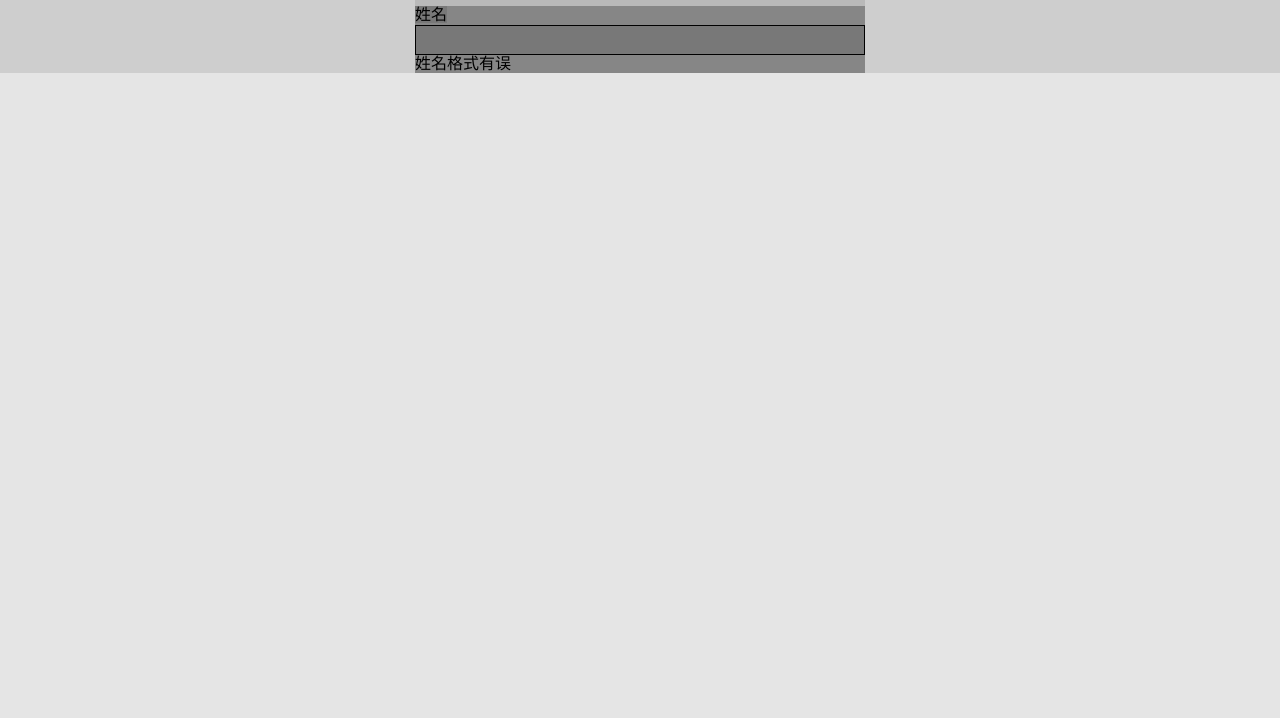
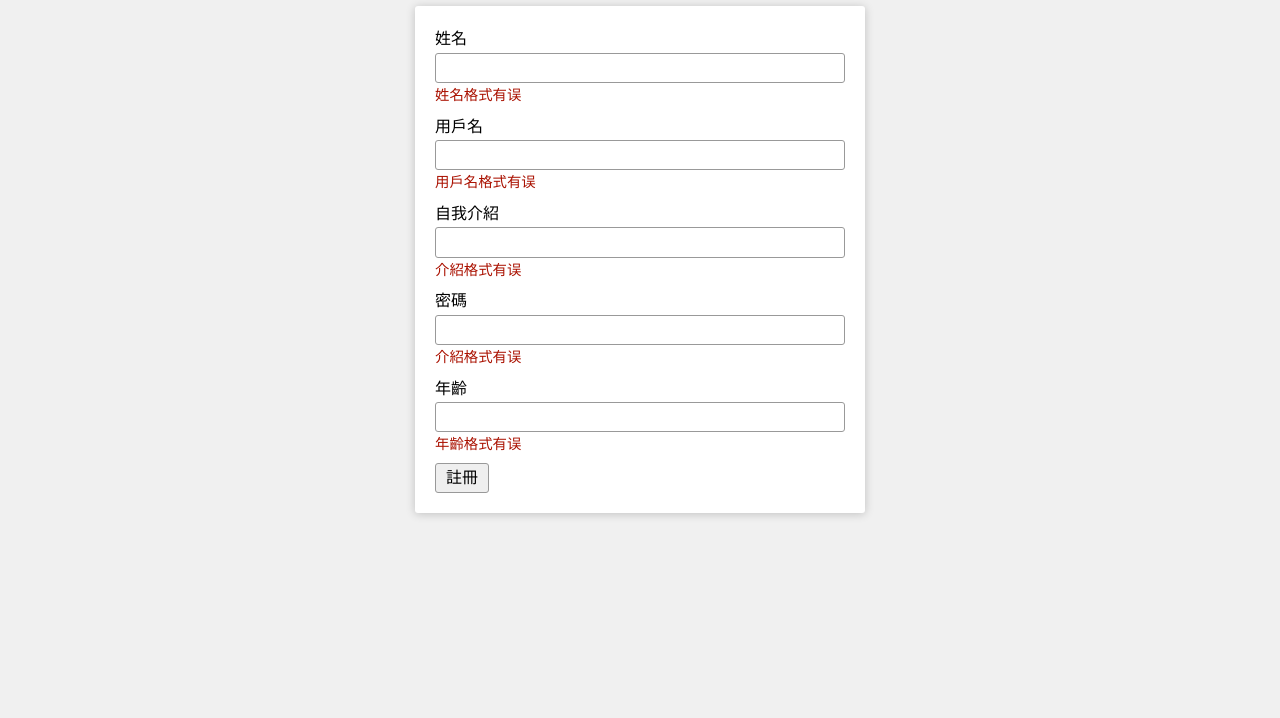
Before and after one commit to HenzoRobin/-, a plain HTML site: page index.html in a window 1280 px wide. Shown: the part 82-800 px from the top of the page. Drawn offline with nearby package versions, Linux system fonts and the light colour scheme.

Commit message:
update css and add input.js

```diff
--- a/css/main.css
+++ b/css/main.css
@@ -1,10 +1,22 @@
 * {
-	background: rgba(0,0,0, 0.1);
+	// background: rgba(0,0,0, 0.1);
 	box-sizing: border-box;
+}
+
+body {
+	background: #f0f0f0;
 }
 
 h1 {
 	margin-top:0;
+	text-align: center;
+}
+
+form {
+	padding:20px;
+	background-color: #fff;
+	border-radius: 3px;
+	box-shadow: 0 1px 10px rgba(0, 0, 0, 0.2)
 }
 
 .header {
@@ -24,13 +36,30 @@ h1 {
 	margin-bottom: 10px;
 }
 
+.input-wrap label {
+	padding:4px 0;
+	display: block;
+}
+
 .input-control{
-	padding:5px 10px;
-	border:1px solid #000;
-	color: #fff;
+	color: #333;
 	width: 100%;
+	border-radius: 3px;
 }
 
 .input-error{
-	color: #56000a;
+	padding-top: 4px;
+	font-size: 90%;
+	color: #a10;
+	// display: none;
 }
+
+.button-control{
+	border-radius: 3px;
+}
+
+.button-control,
+.input-control{
+	padding:5px 10px;
+	border:1px solid #999;
+}
--- a/index.html
+++ b/index.html
@@ -9,20 +9,61 @@
 <body>
 	<div class="wrap wrap-sm">
 		<div class="header">
-			<h1>Yo!还有Freestyle吗？</h1>
+			<h1>註冊</h1>
 		</div>
 		<div class="form">
-			<form>
+			<form id="singup">
 				<div class="input-wrap">
 					<label>姓名</label>
-					<input type="text" class="input-control" data-rule="pattern:^[a-z0-9]$|min:18|maxlength:10|minglength:3>
-					<div class="input-error">姓名格式有误</div>
+					<input type="text" class="input-control"
+					data-rule= '
+					maxlength:10|
+					minlength:2|'
+					name="name">
+					<div id="name-input-error" class="input-error">姓名格式有误</div>
 				</div>
+				<div class="input-wrap">
+					<label>用戶名</label>
+					<input type="text" class="input-control"
+					data-rule= '
+					pattern:"^[a-z0-9]*$"|
+					maxlength:8|
+					minlength:4|'
+					name="username">
+					<div id="username-input-error" class="input-error">用戶名格式有误</div>
+				</div>
+				<div class="input-wrap">
+					<label>自我介紹</label>
+					<input type="text" class="input-control"
+					data-rule= '
+					required:false'
+					name="intro">
+					<div id="intro-input-error" class="input-error">介紹格式有误</div>
+				</div>
+				<div class="input-wrap">
+					<label>密碼</label>
+					<input type="password" class="input-control"
+					data-rule= '
+					maxlength:20|
+					minlength:6|'
+					name="password">
+					<div id="password-input-error" class="input-error">介紹格式有误</div>
+				</div>
+				<div class="input-wrap">
+					<label>年齡</label>
+					<input type="text" class="input-control"
+					data-rule= '
+					min:18'
+					name="age">
+					<div id="age-input-error" class="input-error">年齡格式有误</div>
+				</div>
+				<button class="button-control" type="submit">註冊</button>
 			</form>
 		</div>
 	</div>
 <script src="https://cdn.bootcss.com/jquery/3.2.1/jquery.js"></script>
 <script src="js/validator.js"></script>
+<script src="js/input.js"></script>
 <script src="js/main.js"></script>
 </body>
 </html>
--- /dev/null
+++ b/js/input.js
@@ -0,0 +1,71 @@
+$(function(){
+	'use strict' ;
+
+	window.Input = function(selector){
+		var $ele
+		  , $error_ele
+		  , me = this
+		  ,	rule={
+		  	required:true
+		  };
+
+		this.load_validator = function(){
+			var val = this.get_val();
+			this.validator = new Validator(val,rule);
+		}
+
+		this.get_val = function(){
+			return $ele.val();
+		}
+
+		function init(){
+			find_ele();
+			get_error_ele()
+			parse_rule();
+			me.load_validator();
+			listen();
+		}
+
+		function get_error_ele(){
+			$error_ele = $(get_error_selector());
+		}
+
+		function listen(){
+			$ele.on('change',function(){
+				var valid = me.validator.is_valid(me.get_val());
+				if(valid){
+					$error_ele.hide();
+				}else {
+					$error.ele.show();
+				}
+			})
+		}
+
+		function get_error_selector(){
+			return '#'+ $ele.attr('name') + '-input-error' ;
+		}
+
+		function parse_rule(){
+			var i ;
+			var rule_str = $ele.data('rule');
+			if(!rule_str) return
+
+			var rule_arr = rule_str.split('|');
+			for(i = 0 ; i < rule_arr.length ;i ++){
+				var item_str = rule_arr[i];
+				var item_arr = item_str.split(':');
+				rule[item_arr[0]] = JSON.parse(item_arr[1]);
+			}
+		}
+
+		function find_ele() {
+			if(selector instanceof jQuery){
+				$ele = selector;
+			}else {
+				$ele = $(selector);
+			}
+		}
+
+		init();
+	}
+})
--- a/js/main.js
+++ b/js/main.js
@@ -1,13 +1,35 @@
 $(function(){
 	//先选中页面中的所有自定义的属性 input[data-rule]
+	var $inputs = $('[data-rule]');
+	var inputs = [];
+	var $form = $("#signup");
+
+	$inputs.each(function(index,node){
+		var tmp = new Input(node) ;
+		inputs.push(tmp);
+	})
+
+	$form.on('submit',function(e){
+		e.preventDefault();
+		$inputs.trigger('blur');
+		for(var i = 0 ; i < inputs.length ; i++){
+			var item = inputs[i];
+			var r = item.validator.is_valid();
+			if(!r){
+				alert('error')
+				return ;
+			}
+		}
+	})
 	//解析每一个input的验证规则
 	//验证(核心，越核心，越基础的东西我们就要把它写在最前面)
-	var validator = new Validator('a    a',{
-		// maxlength:5,
-		// minlength:3,
-	});
+	// var validator = new Validator('AVZas',{
+	// 	pattern:'^[a-z0-9]*$'
+	// 	// maxlength:5,
+	// 	// minlength:3,
+	// });
 
-	var result = validator.validate_required();
+	// var result = validator.validate_pattern();
 
-	console.log(result);
+	// console.log(result);
 })
--- a/js/validator.js
+++ b/js/validator.js
@@ -2,6 +2,27 @@ $(function(){
 	'use strict' ;
 
 	window.Validator = function(val,rule){
+
+		this.is_valid = function(new_val){
+			var key ;
+			if(new_val !== undefined)
+			val = new_val;
+
+			if(!rule.required && !val){
+				return true;
+			}
+			for(key in rule){
+				if(key === 'required'){
+					continue;
+				}
+				var r = this['validate_' + key]();
+				if(!r){
+					return false ;
+				}
+				return true;
+			}
+		}
+
 		this.validate_max = function(){
 			pre_max_min();
 			return val <= rule.max;
```
